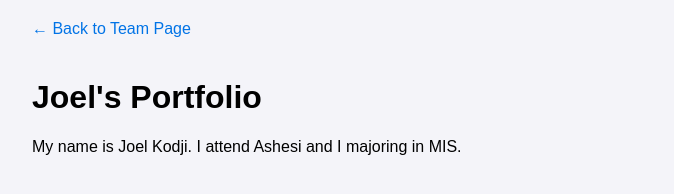
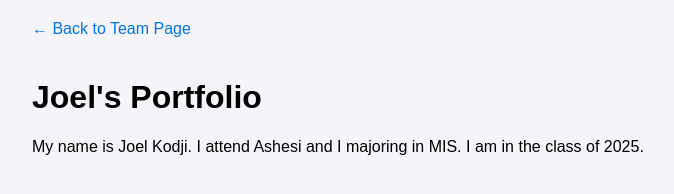
Before and after one commit to JaneElorm/CI-CD-LAB6, a plain HTML site: page Joel_Kodji.html in a window 1280 px wide. Shown: the whole page, without its empty margins (208-882 px from the left). Drawn offline with Linux system fonts and the light colour scheme.

Commit message:
Update Joel_Kodji.html

```diff
--- a/Joel_Kodji.html
+++ b/Joel_Kodji.html
@@ -23,7 +23,7 @@
 <body>
     <a href="index.html" class="back-link">← Back to Team Page</a>
     <h1>Joel's Portfolio</h1>
-    My name is Joel Kodji. I attend Ashesi and I majoring in MIS.
+    My name is Joel Kodji. I attend Ashesi and I majoring in MIS. I am in the class of 2025.
 
 </body>
 </html>
```
